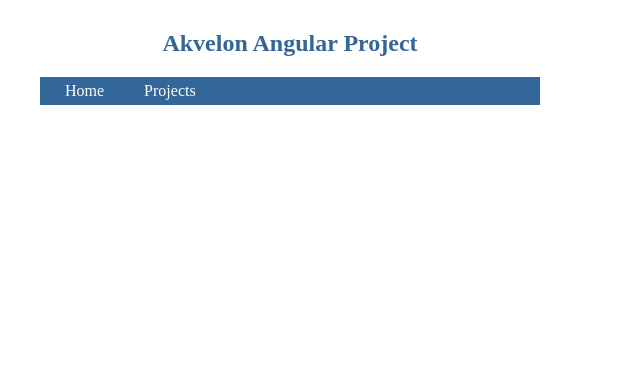
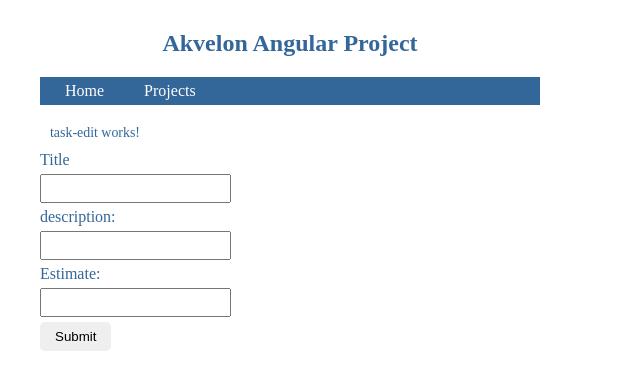
Before and after one commit to tatjama/akvelon-angular-project, an Angular app: page /addtask/1 in a window 1280 px wide. Before the commit this address led to /. Shown: the top 390 px of the page, without its empty margins (0-640 px from the left). Built offline with nearby package versions, Linux system fonts and the light colour scheme.

Commit message:
create form for add new task

```diff
--- a/src/app/app-routing.module.ts
+++ b/src/app/app-routing.module.ts
@@ -5,12 +5,14 @@
 import { ProjectsComponent } from './projects/projects.component';
 import { DashboardComponent } from './dashboard/dashboard.component';
 import { ProjectDetailComponent } from './project-detail/project-detail.component';
+import { TaskEditComponent } from './task-edit/task-edit.component';
 
 const routes: Routes = [
   {path: 'projects', component: ProjectsComponent},
   {path: 'dashboard', component: DashboardComponent},
   {path: '', redirectTo: '/dashboard', pathMatch: "full"},
-  {path: 'projectdetail/:id', component: ProjectDetailComponent}
+  {path: 'projectdetail/:id', component: ProjectDetailComponent},
+  {path: 'addtask/:id', component: TaskEditComponent}
 ];
 
 @NgModule({
--- a/src/app/app.module.ts
+++ b/src/app/app.module.ts
@@ -17,6 +17,7 @@
 import { TasksComponent } from './tasks/tasks.component';
 import { TaskDetailComponent } from './task-detail/task-detail.component';
 import { ProjectEditComponent } from './project-edit/project-edit.component';
+import { TaskEditComponent } from './task-edit/task-edit.component';
 
 @NgModule({
   declarations: [
@@ -27,7 +28,8 @@
     MessagesComponent,
     TasksComponent,
     TaskDetailComponent,
-    ProjectEditComponent
+    ProjectEditComponent,
+    TaskEditComponent
   ],
   imports: [
     BrowserModule,
--- a/src/app/project-detail/project-detail.component.html
+++ b/src/app/project-detail/project-detail.component.html
@@ -13,6 +13,9 @@
     <input type="text" placeholder="name" id="project-name" [(ngModel)]= "selectedProject.name" />
     <button class="save" type="button" (click) = "save()">Save</button>
   </div>
+
+  <a routerLink = "/addtask/{{ project.id }}">
+    <button class="details"  > Add task</button>
+  </a>
 </div>
-
 <button class="back" (click) = "goBack()">go back</button>
--- a/src/app/project.service.ts
+++ b/src/app/project.service.ts
@@ -11,6 +11,7 @@
 
 //Service
 import { MessageService } from './message.service';
+import { Task } from './task';
 
 @Injectable({
   providedIn: 'root'
@@ -62,6 +63,13 @@
     catchError(this.handleError<Project>('addProject'))
   );
 }
+  /** POST: add a new task to the server */
+    addTask(task: Task): Observable<Task> {
+    return this.http.post<Task>(this.projectsUrl, task, this.httpOptions).pipe(
+    tap((newTask: Task) => this.log(`added task w/ id=${newTask.id}`)),
+    catchError(this.handleError<Task>('addTask'))
+  );
+}
 
   private handleError<T>(operation = 'operation', result?: T){
       return (error: any): Observable<T> => {
--- /dev/null
+++ b/src/app/task-edit/task-edit.component.html
@@ -0,0 +1,16 @@
+<p>task-edit works!</p>
+<div>
+  <label>Title</label>
+  <br>
+  <input type="text" [(ngModel)] = "addedTask.title"/>
+  <br>
+  <label>description:</label>
+  <br>
+  <input type="text" [(ngModel)] = "addedTask.description"/>
+  <br>
+  <label>Estimate:</label>
+  <br>
+  <input type="number" [(ngModel)] = "addedTask.estimate"/>
+  <br>
+  <button (click) = "onSubmit()">Submit</button>
+</div>
--- /dev/null
+++ b/src/app/task-edit/task-edit.component.ts
@@ -0,0 +1,42 @@
+import { Component, OnInit } from '@angular/core';
+
+//Router
+import { ActivatedRoute } from '@angular/router';
+import { Location } from '@angular/common';
+//Service
+import { ProjectService } from '../project.service';
+
+import { Project } from '../project';
+import { Task } from '../task';
+
+
+@Component({
+  selector: 'app-task-edit',
+  templateUrl: './task-edit.component.html',
+  styleUrls: ['./task-edit.component.css']
+})
+export class TaskEditComponent implements OnInit {
+  id: number;
+  addedTask = new Task();
+
+  constructor(
+    private route: ActivatedRoute,
+      private projectService: ProjectService,
+      private location: Location
+  ) { }
+
+  ngOnInit(): void {
+    this.id = +this.route.snapshot.paramMap.get('id');
+    console.log(this.id);
+  }
+
+  onSubmit(): void {
+    this.addedTask.date = new Date().toUTCString()
+    this.addedTask.projectId = this.id;
+    console.log(this.addedTask);
+    if (!this.addedTask.title) { return; }
+    this.projectService.addTask(this.addedTask).subscribe((data) => console.log(data));
+
+
+  }
+}
--- a/src/app/task.ts
+++ b/src/app/task.ts
@@ -4,4 +4,5 @@
   description: string;
   date: string;
   estimate: number;
+  projectId: number
 }
```
Also changed, not shown: src/app/mock-projects.ts (+17 -7 lines), src/app/task-edit/task-edit.component.css (added), 1 other file (tests, documents, lock files or other folders).
